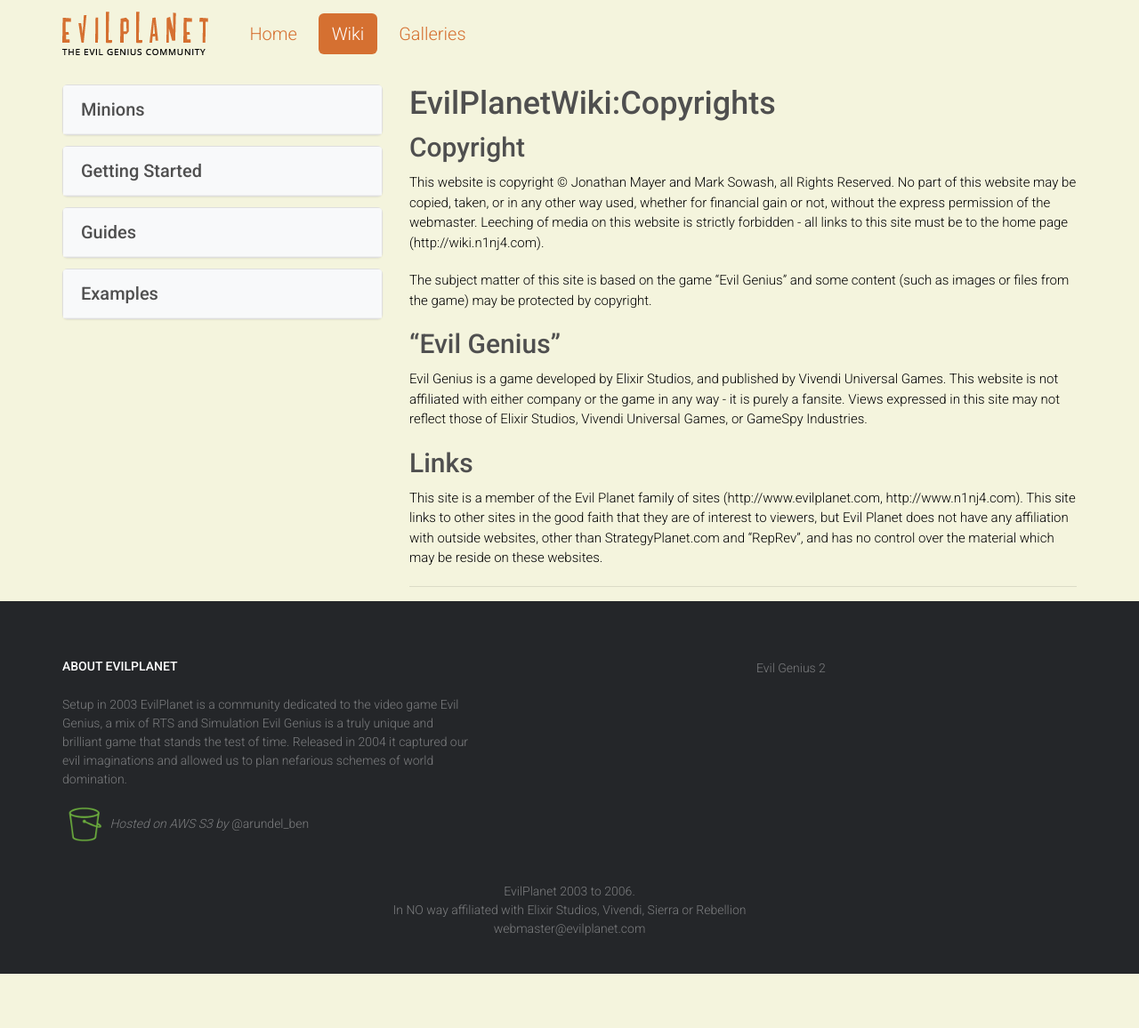
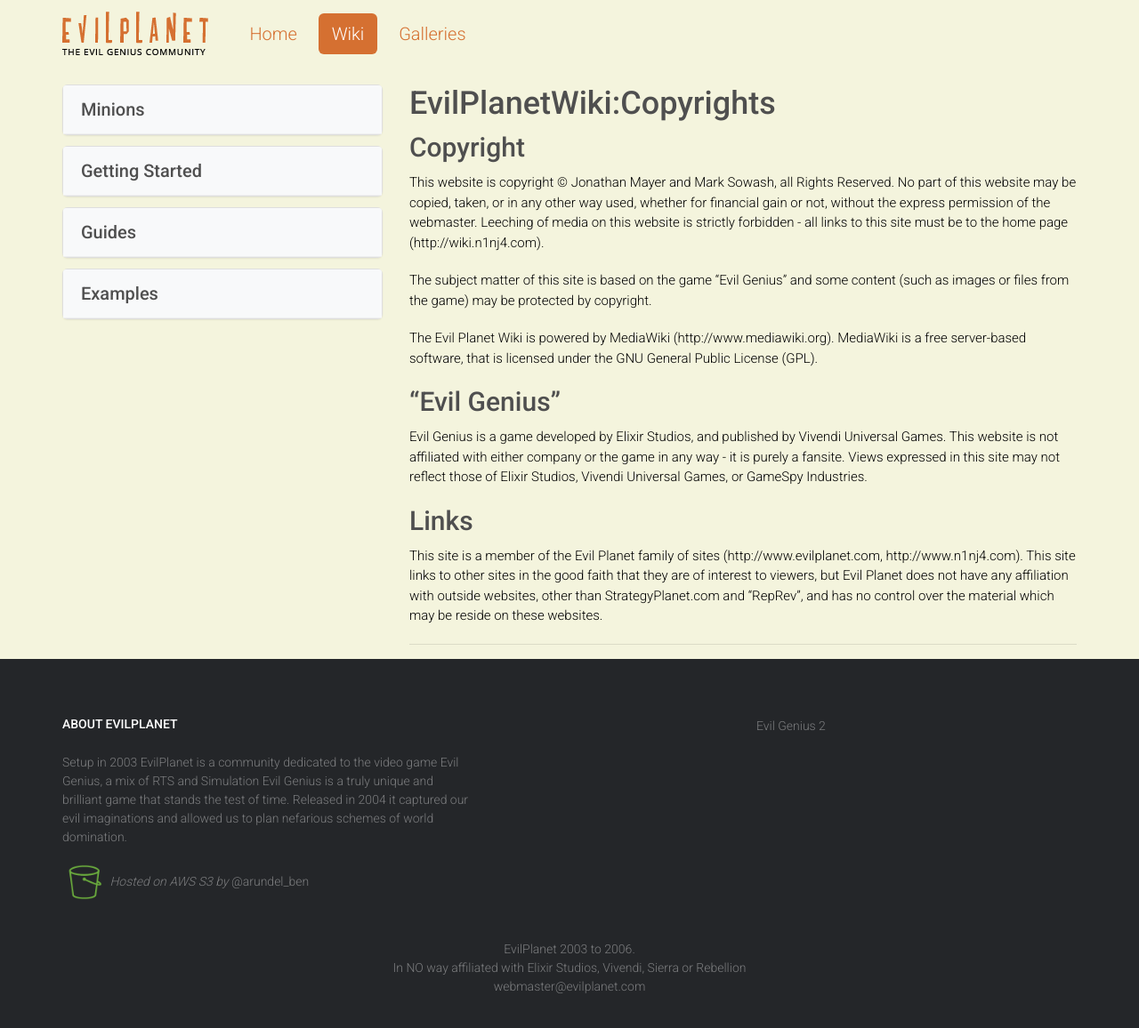
Before and after one commit to barundel/wiki.evilplanet.com, a Jekyll site: the page built from wiki/EvilPlanetWiki_Copyrights.md, in a window 1280 px wide and 1160 px high. Shown: the top 1156 px of the window at 89% size. Built offline with Jekyll 4.4.1, drawn with Linux system fonts in a browser that asks for light colours; comment, search, counter and statistics services are not loaded.

Commit message:
Change to wiki page

```diff
--- a/wiki/EvilPlanetWiki_Copyrights.md
+++ b/wiki/EvilPlanetWiki_Copyrights.md
@@ -18,6 +18,11 @@
 some content (such as images or files from the game) may be protected by
 copyright.
 
+The Evil Planet Wiki is powered by MediaWiki (http://www.mediawiki.org).
+MediaWiki is a free server-based software, that is licensed under the
+[GNU General Public
+License](http://en.wikipedia.org/wiki/GNU_General_Public_License) (GPL).
+
 "Evil Genius"
 -------------
 
```
Also changed, not shown: 1 other file.
